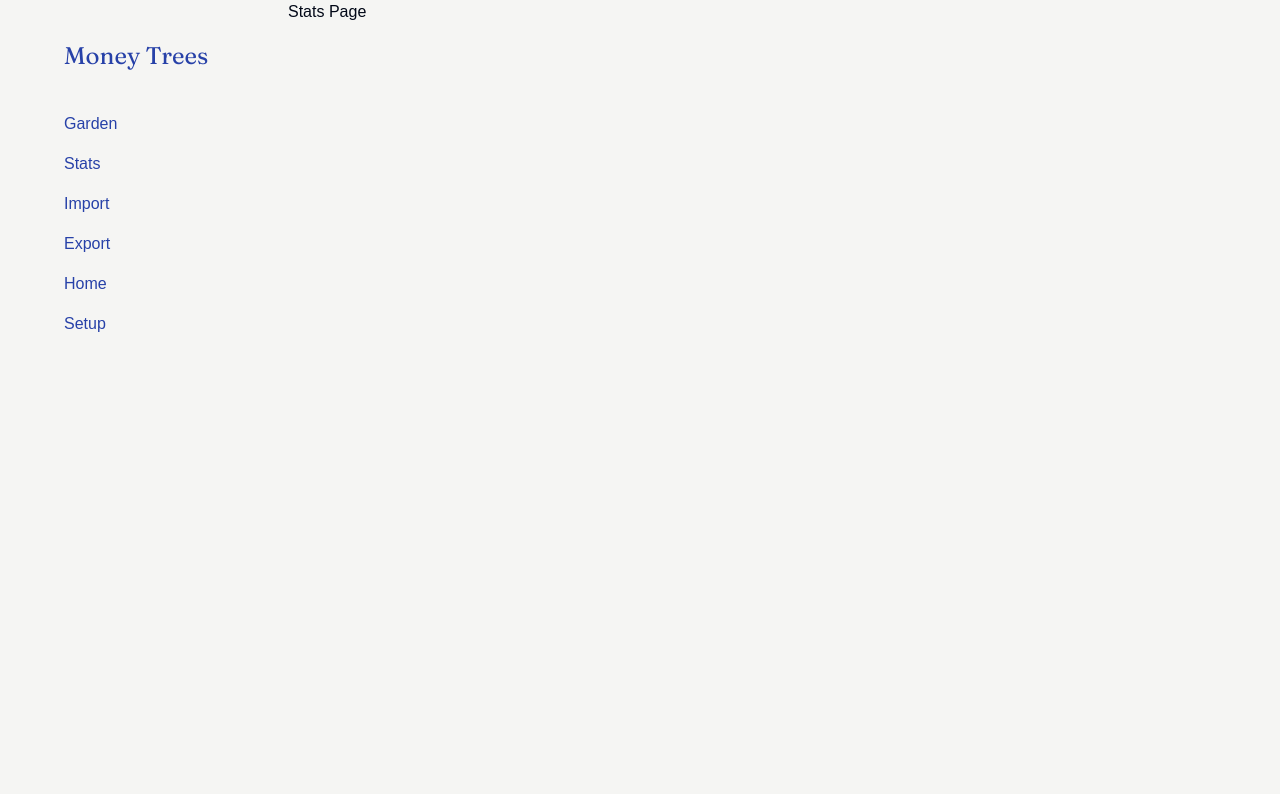
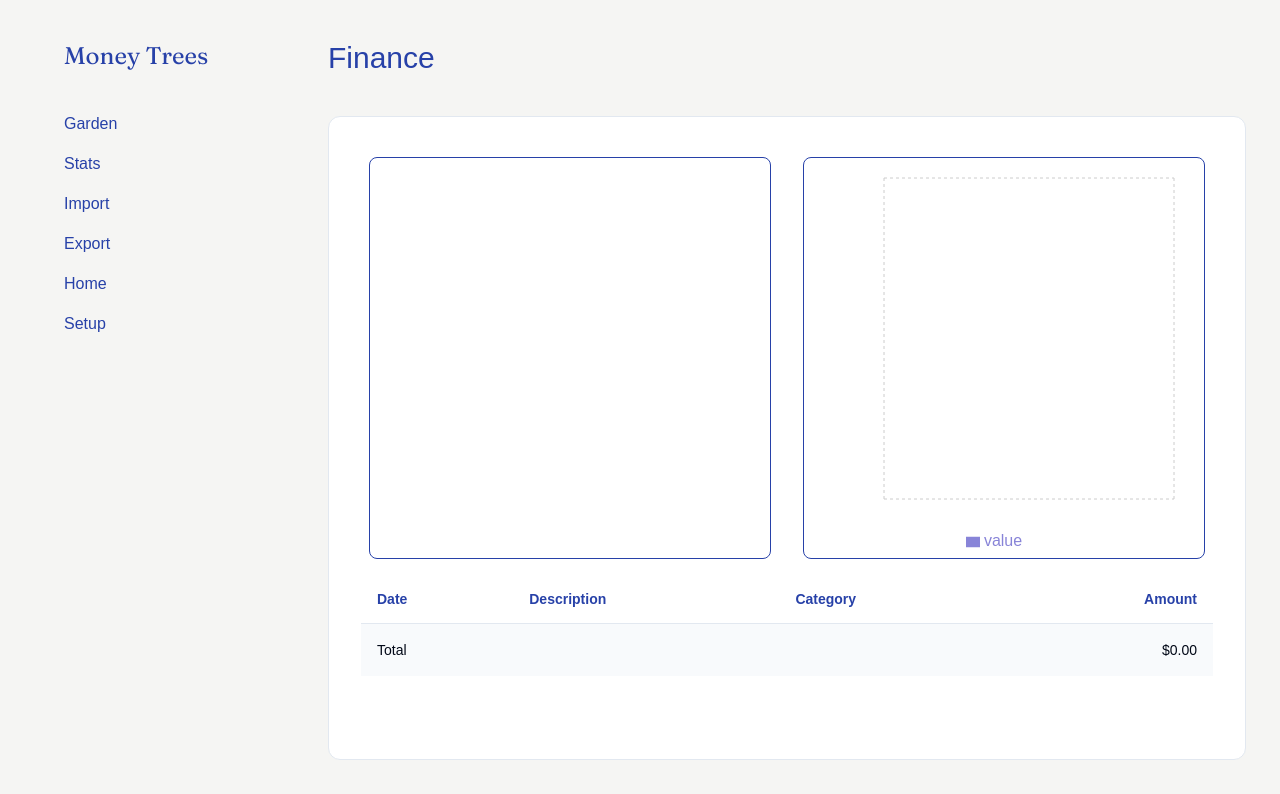
Before and after one commit to Abdul-Asa/fusion-hack, a Next.js app: page /garden/stats in a window 1280 px wide. Shown: the top 794 px of the page. Built offline with nearby package versions, Linux system fonts and the light colour scheme; a web font is replaced by a local one.

Commit message:
charts donee

```diff
--- a/app/garden/stats/page.tsx
+++ b/app/garden/stats/page.tsx
@@ -1,3 +1,195 @@
-export default function Stats() {
-  return <div>Stats Page</div>;
-}
+"use client";
+import React from "react";
+import { Card } from "@/components/ui/card";
+import { MobileMenu } from "@/components/mobile-menu";
+
+import {
+  TableHeader,
+  TableRow,
+  TableHead,
+  TableBody,
+  TableCell,
+  TableFooter,
+  Table,
+} from "@/components/ui/table";
+import { useAtom } from "jotai";
+import { storeAtom, userAtom } from "@/lib/jotai-context";
+import { Badge } from "@/components/ui/badge";
+import {
+  BarChart,
+  Bar,
+  Cell,
+  XAxis,
+  YAxis,
+  CartesianGrid,
+  Tooltip,
+  Legend,
+  Pie,
+  PieChart,
+} from "recharts";
+
+const Import: React.FC = () => {
+  const [expenses] = useAtom(storeAtom);
+  const getBadgeColor = (category: string) => {
+    switch (category) {
+      case "food":
+        return "#008000"; // Green
+      case "transport":
+        return "#0000FF"; // Blue
+      case "bills":
+      case "health":
+        return "#FF0000"; // Red
+      case "entertainment":
+        return "#800080"; // Purple
+      case "shopping":
+      case "fashion":
+        return "#FFD700"; // Gold
+      default:
+        return "#808080"; // Gray
+    }
+  };
+  const formatCategory = (category: string) => {
+    if (category === "health") {
+      return "Bill";
+    }
+
+    if (
+      [
+        "food",
+        "transport",
+        "bills",
+        "entertainment",
+        "shopping",
+        "fashion",
+      ].includes(category)
+    ) {
+      return category.charAt(0).toUpperCase() + category.slice(1);
+    }
+
+    return "Misc";
+  };
+  const [userPref] = useAtom(userAtom);
+
+  type categorty =
+    | "food"
+    | "transport"
+    | "bills"
+    | "entertainment"
+    | "shopping"
+    | "fashion";
+
+  const categorySums = expenses.reduce((acc, expense) => {
+    if (!acc[expense.category]) {
+      acc[expense.category] = 0;
+    }
+    acc[expense.category] += expense.amount;
+    return acc;
+  }, {} as Record<string, number>);
+
+  const data1 = Object.entries(categorySums).map(([name, value]) => ({
+    name: formatCategory(name),
+    value,
+  }));
+  console.log(data1);
+
+  return (
+    <div className="flex flex-col h-screen lg:p-10 p-6 ">
+      <div className="flex justify-between mb-2 lg:mb-10 items-center">
+        <h1 className="lg:text-3xl text-lg text-main">Finance</h1>
+        <MobileMenu />
+      </div>
+
+      <Card className="flex h-full flex-col gap-2 overflow-scroll">
+        <div className="flex lg:flex-row flex-col gap-8 p-2 ">
+          <div className="rounded-lg w-full flex border border-main">
+            <PieChart width={400} height={400}>
+              <Pie
+                dataKey="value"
+                isAnimationActive={false}
+                data={data1}
+                cx={200}
+                cy={200}
+                outerRadius={80}
+                fill="#8884d8"
+                label={(entry) => `${userPref.symbol}${entry.value.toFixed(2)}`}
+              />
+              <Tooltip formatter={(value) => `${userPref.symbol}${value}`} />
+            </PieChart>
+          </div>
+          <div className="flex w-full border  justify-center items-center border-main rounded-lg">
+            <BarChart
+              width={400}
+              height={400}
+              data={data1}
+              margin={{
+                top: 20,
+                right: 30,
+                left: 20,
+                bottom: 5,
+              }}
+            >
+              <CartesianGrid strokeDasharray="3 3" />
+              <XAxis dataKey="name" />
+              <YAxis
+                tickFormatter={(value) =>
+                  `${userPref.symbol}${value.toFixed(2)}`
+                }
+              />
+              <Tooltip formatter={(value) => `${userPref.symbol}${value}`} />
+              <Legend />
+              <Bar dataKey="value" fill="#8884d8" />
+            </BarChart>
+          </div>
+        </div>
+        <div className="flex rounded-lg ">
+          <Table className=" shadow-md overflow-hidden">
+            <TableHeader>
+              <TableRow>
+                <TableHead className="text-main font-bold">Date</TableHead>
+                <TableHead className="text-main font-bold">
+                  Description
+                </TableHead>
+                <TableHead className="text-main font-bold">Category</TableHead>
+                <TableHead className="text-main font-bold text-right">
+                  Amount
+                </TableHead>
+              </TableRow>
+            </TableHeader>
+            <TableBody>
+              {expenses.map((expense) => (
+                <TableRow key={expense.id}>
+                  <TableCell>{expense.date}</TableCell>
+                  <TableCell>{expense.description}</TableCell>{" "}
+                  <TableCell>
+                    <Badge
+                      style={{
+                        backgroundColor: getBadgeColor(
+                          expense.category as categorty
+                        ),
+                      }}
+                    >
+                      {formatCategory(expense.category)}
+                    </Badge>
+                  </TableCell>
+                  <TableCell className="text-right">{expense.amount}</TableCell>
+                </TableRow>
+              ))}
+            </TableBody>
+            <TableFooter>
+              <TableRow>
+                <TableCell colSpan={3}>Total</TableCell>
+                <TableCell className="text-right">
+                  {userPref.symbol}
+                  {expenses
+                    .reduce((acc, expense) => acc + expense.amount, 0)
+                    .toFixed(2)}
+                </TableCell>
+              </TableRow>
+            </TableFooter>
+          </Table>
+        </div>
+      </Card>
+    </div>
+  );
+};
+export default Import;
--- /dev/null
+++ b/components/ui/badge.tsx
@@ -0,0 +1,36 @@
+import * as React from "react"
+import { cva, type VariantProps } from "class-variance-authority"
+
+import { cn } from "@/lib/utils"
+
+const badgeVariants = cva(
+  "inline-flex items-center rounded-full border px-2.5 py-0.5 text-xs font-semibold transition-colors focus:outline-none focus:ring-2 focus:ring-ring focus:ring-offset-2",
+  {
+    variants: {
+      variant: {
+        default:
+          "border-transparent bg-primary text-primary-foreground hover:bg-primary/80",
+        secondary:
+          "border-transparent bg-secondary text-secondary-foreground hover:bg-secondary/80",
+        destructive:
+          "border-transparent bg-destructive text-destructive-foreground hover:bg-destructive/80",
+        outline: "text-foreground",
+      },
+    },
+    defaultVariants: {
+      variant: "default",
+    },
+  }
+)
+
+export interface BadgeProps
+  extends React.HTMLAttributes<HTMLDivElement>,
+    VariantProps<typeof badgeVariants> {}
+
+function Badge({ className, variant, ...props }: BadgeProps) {
+  return (
+    <div className={cn(badgeVariants({ variant }), className)} {...props} />
+  )
+}
+
+export { Badge, badgeVariants }
--- /dev/null
+++ b/components/ui/table.tsx
@@ -0,0 +1,117 @@
+import * as React from "react"
+
+import { cn } from "@/lib/utils"
+
+const Table = React.forwardRef<
+  HTMLTableElement,
+  React.HTMLAttributes<HTMLTableElement>
+>(({ className, ...props }, ref) => (
+  <div className="relative w-full overflow-auto">
+    <table
+      ref={ref}
+      className={cn("w-full caption-bottom text-sm", className)}
+      {...props}
+    />
+  </div>
+))
+Table.displayName = "Table"
+
+const TableHeader = React.forwardRef<
+  HTMLTableSectionElement,
+  React.HTMLAttributes<HTMLTableSectionElement>
+>(({ className, ...props }, ref) => (
+  <thead ref={ref} className={cn("[&_tr]:border-b", className)} {...props} />
+))
+TableHeader.displayName = "TableHeader"
+
+const TableBody = React.forwardRef<
+  HTMLTableSectionElement,
+  React.HTMLAttributes<HTMLTableSectionElement>
+>(({ className, ...props }, ref) => (
+  <tbody
+    ref={ref}
+    className={cn("[&_tr:last-child]:border-0", className)}
+    {...props}
+  />
+))
+TableBody.displayName = "TableBody"
+
+const TableFooter = React.forwardRef<
+  HTMLTableSectionElement,
+  React.HTMLAttributes<HTMLTableSectionElement>
+>(({ className, ...props }, ref) => (
+  <tfoot
+    ref={ref}
+    className={cn(
+      "border-t bg-muted/50 font-medium [&>tr]:last:border-b-0",
+      className
+    )}
+    {...props}
+  />
+))
+TableFooter.displayName = "TableFooter"
+
+const TableRow = React.forwardRef<
+  HTMLTableRowElement,
+  React.HTMLAttributes<HTMLTableRowElement>
+>(({ className, ...props }, ref) => (
+  <tr
+    ref={ref}
+    className={cn(
+      "border-b transition-colors hover:bg-muted/50 data-[state=selected]:bg-muted",
+      className
+    )}
+    {...props}
+  />
+))
+TableRow.displayName = "TableRow"
+
+const TableHead = React.forwardRef<
+  HTMLTableCellElement,
+  React.ThHTMLAttributes<HTMLTableCellElement>
+>(({ className, ...props }, ref) => (
+  <th
+    ref={ref}
+    className={cn(
+      "h-12 px-4 text-left align-middle font-medium text-muted-foreground [&:has([role=checkbox])]:pr-0",
+      className
+    )}
+    {...props}
+  />
+))
+TableHead.displayName = "TableHead"
+
+const TableCell = React.forwardRef<
+  HTMLTableCellElement,
+  React.TdHTMLAttributes<HTMLTableCellElement>
+>(({ className, ...props }, ref) => (
+  <td
+    ref={ref}
+    className={cn("p-4 align-middle [&:has([role=checkbox])]:pr-0", className)}
+    {...props}
+  />
+))
+TableCell.displayName = "TableCell"
+
+const TableCaption = React.forwardRef<
+  HTMLTableCaptionElement,
+  React.HTMLAttributes<HTMLTableCaptionElement>
+>(({ className, ...props }, ref) => (
+  <caption
+    ref={ref}
+    className={cn("mt-4 text-sm text-muted-foreground", className)}
+    {...props}
+  />
+))
+TableCaption.displayName = "TableCaption"
+
+export {
+  Table,
+  TableHeader,
+  TableBody,
+  TableFooter,
+  TableHead,
+  TableRow,
+  TableCell,
+  TableCaption,
+}
--- a/package.json
+++ b/package.json
@@ -12,6 +12,7 @@
     "@radix-ui/react-dialog": "^1.0.5",
     "@radix-ui/react-popover": "^1.0.7",
     "@radix-ui/react-slot": "^1.0.2",
+    "@tremor/react": "^3.14.1",
     "class-variance-authority": "^0.7.0",
     "clsx": "^2.1.0",
     "cmdk": "^1.0.0",
@@ -25,11 +26,13 @@
     "react": "^18",
     "react-dom": "^18",
     "react-dropzone": "^14.2.3",
+    "recharts": "^2.12.3",
     "sonner": "^1.4.3",
     "tailwind-merge": "^2.2.1",
     "tailwindcss-animate": "^1.0.7"
   },
   "devDependencies": {
+    "@tailwindcss/forms": "^0.5.7",
     "@types/node": "^20",
     "@types/react": "^18",
     "@types/react-dom": "^18",
@@ -37,7 +40,7 @@
     "eslint": "^8",
     "eslint-config-next": "14.1.3",
     "postcss": "^8",
-    "tailwindcss": "^3.3.0",
+    "tailwindcss": "^3.4.1",
     "typescript": "^5"
   }
 }
```
Also changed, not shown: 1 other file (tests, documents, lock files or other folders).
